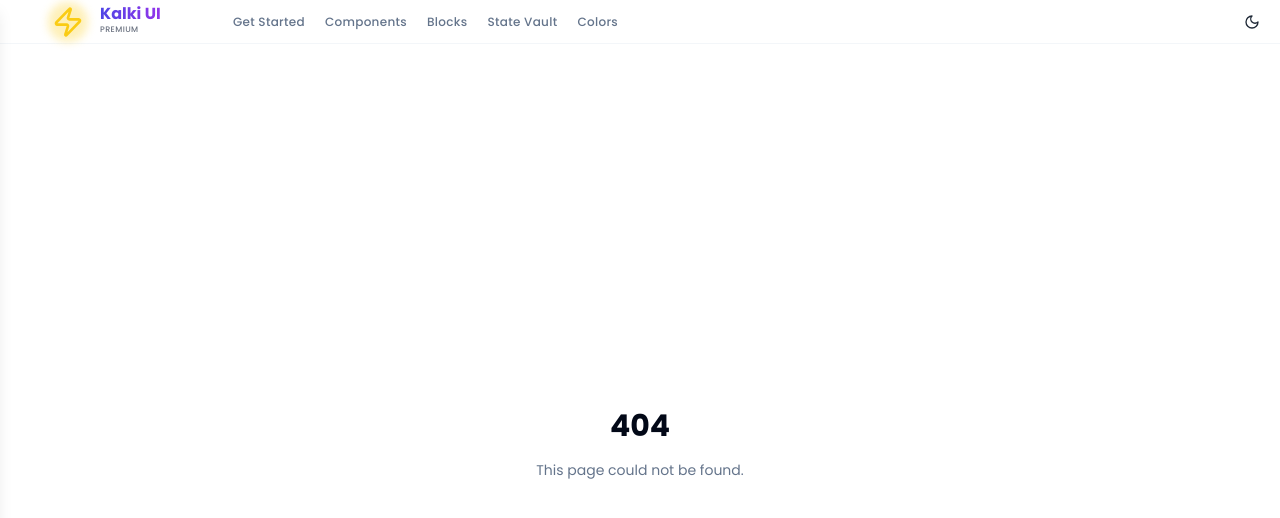
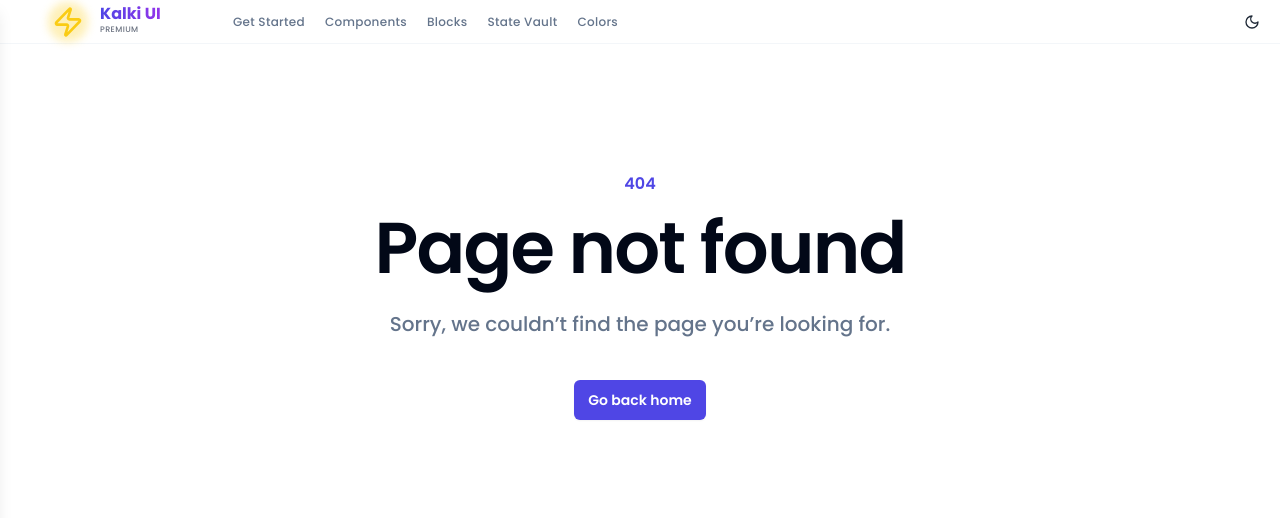
Before and after one commit to RaviTejaLadi/kalki-ui-docs, a React (Vite) app: page /404 in a window 1280 px wide. Shown: the top 518 px of the page. Built offline with nearby package versions, Linux system fonts and the light colour scheme.

Commit message:
style: improve NotFoundScreen layout and messaging for better user experience

```diff
--- a/src/pages/NotFound.tsx
+++ b/src/pages/NotFound.tsx
@@ -15,12 +15,25 @@ export default function NotFoundScreen() {
   return (
     <Fragment>
       <Head title="Page not found" />
-      <div className="min-h-screen flex items-center justify-center">
-        <div className="text-center space-y-4">
-          <div className="text-3xl font-bold text-foreground">404 </div>
-          <div className="text-sm text-muted-foreground">This page could not be found.</div>
+      <main className="grid min-h-full place-items-center bg-background dark:bg-inherit px-6 py-24 sm:py-32 lg:px-8">
+        <div className="text-center">
+          <p className="text-base font-semibold text-indigo-600">404</p>
+          <h1 className="mt-4 text-balance text-5xl font-semibold tracking-tight text-foreground sm:text-7xl">
+            Page not found
+          </h1>
+          <p className="mt-6 text-pretty text-lg font-medium text-muted-foreground sm:text-xl/8">
+            Sorry, we couldn’t find the page you’re looking for.
+          </p>
+          <div className="mt-10 flex items-center justify-center gap-x-6">
+            <a
+              href="/"
+              className="rounded-md bg-indigo-600 px-3.5 py-2.5 text-sm font-semibold text-white shadow-sm hover:bg-indigo-500 focus-visible:outline focus-visible:outline-2 focus-visible:outline-offset-2 focus-visible:outline-indigo-600"
+            >
+              Go back home
+            </a>
+          </div>
         </div>
-      </div>
+      </main>
     </Fragment>
   );
 }
```
